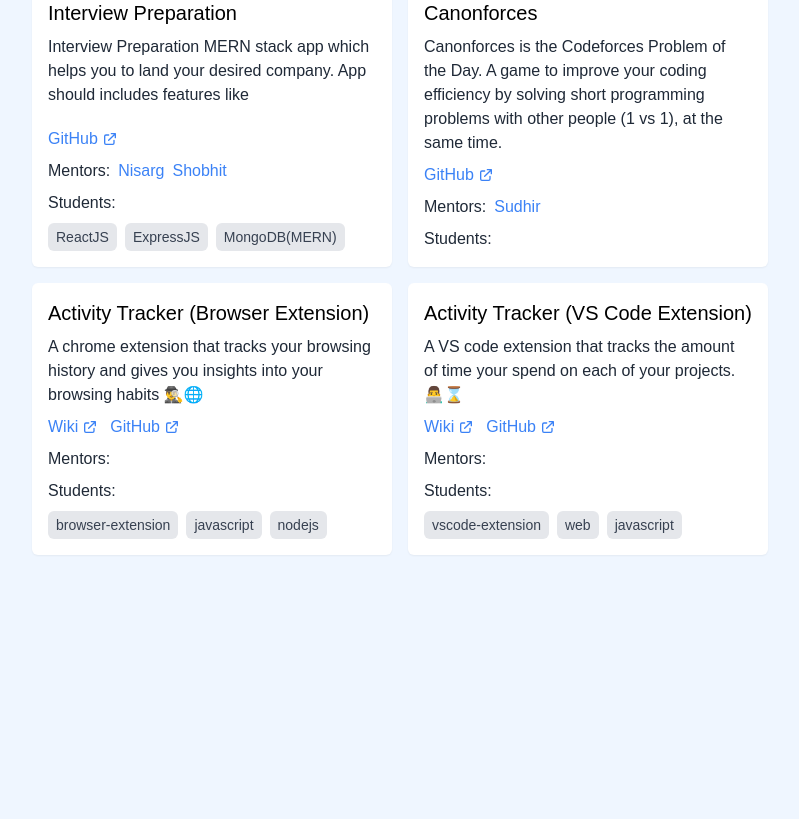
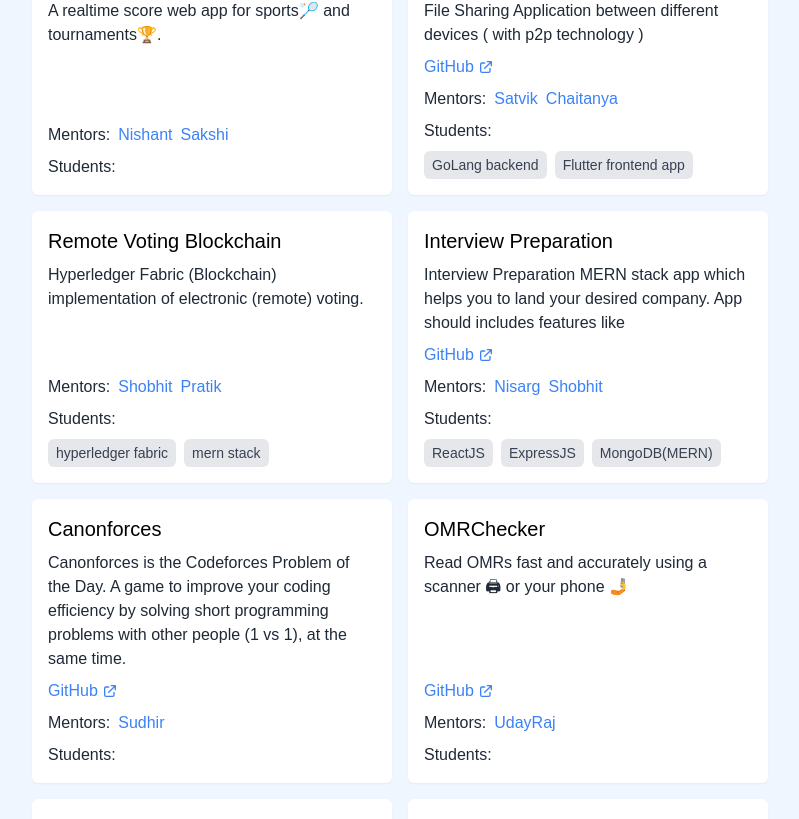
Before and after one commit to OpenLake/FOSS-Overflow, a Next.js app: page /projects in a window 1280 px wide. Shown: the part 1978-2797 px from the top of the page, without its empty margins (240-1039 px from the left). Before the commit the page ends 2597 px from the top, so only its background shows below. Built offline with nearby package versions, Linux system fonts and the light colour scheme.

Commit message:
Update projects.js

```diff
--- a/content/projects.js
+++ b/content/projects.js
@@ -9,6 +9,9 @@ export const projectData = [
 		tags: ['web', 'python', 'django'],
 		mentors: {
 			Harshith: 'https://github.com/Harshith-19/',
+			Yogesh: "https://www.linkedin.com/in/yogeshai",
+			Arya: "https://www.linkedin.com/in/aryasoni/"
+
 		},
 		students: {
 		},
@@ -23,6 +26,9 @@ export const projectData = [
 		mentors: {
 			Ananya: 'https://www.linkedin.com/in/04ananya/',
 			Anshuman: 'https://www.linkedin.com/in/anshuman-dhiman-06a7341ab',
+			Yogesh: "https://www.linkedin.com/in/yogeshai",
+			Harshith: 'https://github.com/Harshith-19/',
+
 		},
 		students: {
 		},
@@ -59,9 +65,10 @@ export const projectData = [
 		wiki: 'https://github.com/OpenLake/Smart-Insti-App/wiki',
 		github: 'https://github.com/OpenLake/Smart-Insti-App',
 		mentors: {
-			Ananya: 'https://www.linkedin.com/in/04ananya/',
+
 			Chaitanya :'https://www.linkedin.com/in/cbisht',
 			Maanas: "https://www.linkedin.com/in/maanas-talwar",
+		        Ananya: 'https://www.linkedin.com/in/04ananya/',
 			Satvik: "http://linkedin.com/in/satvik-vemuganti"
 		},
 		students: {
@@ -73,12 +80,29 @@ export const projectData = [
 			'Watch movies with your friends remotely. Interact with them using the chat. 🎥🥳',
 		tags: ['web', 'browser-extension', 'javascript'],
 		mentors: {
+
+			Nitin: "www.linkedin.com/in/nitinkumar2023",
 			Chaitanya: 'https://github.com/chaitanyabisht/',
 			Shobhit : "https://www.linkedin.com/in/shobhit-chaurasia-8842531b6"
 		},
 		students: {
 		},
 	},
+	{
+		title: 'Find your Cluster',
+ 		description:
+ 			'Find common interests among your peers and build a healthy community 🏫🧍‍♂️',
+ 		wiki: 'https://github.com/OpenLake/Find-your-Cluster/wiki',
+ 		github: 'https://github.com/OpenLake/Find-your-Cluster',
+ 		tags: ['flutter/reactjs', 'python', 'flask', 'ML'],
+ 		mentors: {
+ 			Maanas: "https://www.linkedin.com/in/maanas-talwar",
+			Apoorv: 'https://www.linkedin.com/in/apoorv-garg-371838143/',
+			Ananya: 'https://www.linkedin.com/in/04ananya/',
+ 		},
+ 		students: {
+ 		},
+ 	},
 	{
 		title: 'Activity Tracker (Mobile App)',
 		description:
@@ -87,7 +111,9 @@ export const projectData = [
 		github: 'https://github.com/OpenLake/Activity-Tracker',
 		tags: ['flutter', 'android', 'iOS'],
 		mentors: {
+			Noman: 'https://www.linkedin.com/in/noman--khan/',
 			Nishant: 'https://www.linkedin.com/in/andoriya-nishant',
+			Satvik: "https://www.linkedin.com/in/satvik-vemuganti"
 		},
 		students: {
 		},
@@ -100,8 +126,12 @@ export const projectData = [
 		wiki: 'https://github.com/OpenLake/Speech-Analyser/wiki',
 		github: 'https://github.com/openlake/Speech-Analyser',
 		mentors: {
+			Chouchen :'https://www.linkedin.com/in/chouchen-wassim-3b4aa621a/',
 			Ananya: 'https://www.linkedin.com/in/04ananya/',
-			Chouchen :'https://www.linkedin.com/in/chouchen-wassim-3b4aa621a/'
+			Yogesh: "https://www.linkedin.com/in/yogeshai",
+			Arya: "https://www.linkedin.com/in/aryasoni/"
+
+
 		},
 		students: {
 		},
@@ -115,10 +145,12 @@ export const projectData = [
 		wiki: 'https://github.com/OpenLake/Not-a-Mess/wiki/FOSS-Overflow',
 		github: 'https://github.com/OpenLake/Not-a-Mess',
 		mentors: {
+
+			Apoorv: 'https://www.linkedin.com/in/apoorv-garg-371838143/',
+			Noman: "https://www.linkedin.com/in/noman--khan",
+			Maanas: "https://www.linkedin.com/in/maanas-talwar",
 			Ananya: 'https://www.linkedin.com/in/04ananya/',
-			Apoorv: 'https://www.linkedin.com/in/apoorv-garg-371838143/',
-			Nishant: "https://www.linkedin.com/in/andoriya-nishant",
-			Noman: "https://www.linkedin.com/in/noman--khan",
+
 
 
 		},
@@ -136,7 +168,8 @@ export const projectData = [
 		tags: ['Core Javascript', 'ReactJS', 'NextJS', 'Typescript', 'NodeJS', 'MongoDB', 'ExpressJS', 'Redux', 'Docker', 'AWS EC2' ],
 		mentors: {
 			Arya: 'https://www.linkedin.com/in/aryasoni/',
-			Adarsh: 'https://www.linkedin.com/in/adarsh-anand-iitgoa'
+			Adarsh: 'https://www.linkedin.com/in/adarsh-anand-iitgoa',
+			Sudhir: "http://linkedin.com/in/sudhirsharma87"
 
 		},
 		students: {
@@ -157,6 +190,18 @@ export const projectData = [
 
 	},
 	{
+		title: 'Live Score Web App',
+	description: 'A realtime score web app for sports🏸 and tournaments🏆.',
+	tags: [],
+		mentors: {
+			Nishant: 'https://www.linkedin.com/in/andoriya-nishant/',
+			Sakshi: 'https://www.linkedin.com/in/sakshi-saraswat-ba3937169/',
+		},
+		students: {
+
+		},
+	},
+	{
 		title: 'File Sharing App',
 		description:
 			'File Sharing Application between different devices ( with p2p technology )',
@@ -169,7 +214,19 @@ export const projectData = [
 		students: {
 		},
 	},
-
+		{
+		title: 'Remote Voting Blockchain',
+		description:
+			'Hyperledger Fabric (Blockchain) implementation of electronic (remote) voting.',
+		github: '',
+		tags: ['hyperledger fabric', 'mern stack'],
+		mentors: {
+			Shobhit: "https://www.linkedin.com/in/shobhit-chaurasia-8842531b6",
+			Pratik:'http://linkedin.com/in/pratikspatil024'
+		},
+		students: {
+		},
+	},
 	{
 		title: 'Interview Preparation ',
 		description:
@@ -191,6 +248,18 @@ export const projectData = [
 		tags: [],
 		mentors: {
 			 Sudhir: "http://linkedin.com/in/sudhirsharma87"
+		},
+		students: {
+		},
+	},
+	{
+		title: 'OMRChecker',
+		description:
+			'Read OMRs fast and accurately using a scanner 🖨 or your phone 🤳',
+		github: 'https://github.com/Udayraj123/OMRChecker',
+		tags: [],
+		mentors: {
+			UdayRaj: "https://linkedin.com/udayraj123"
 		},
 		students: {
 		},
```
